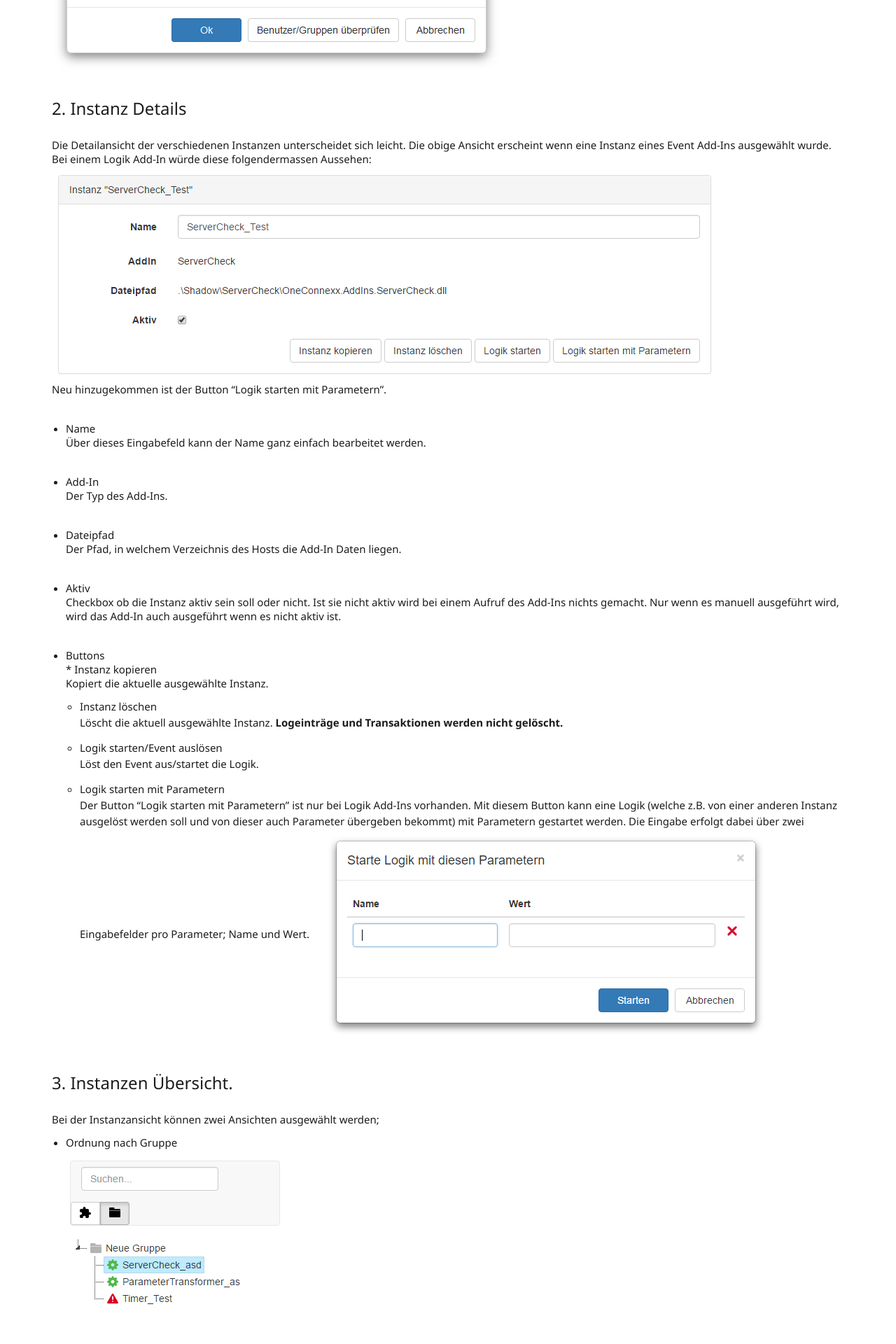
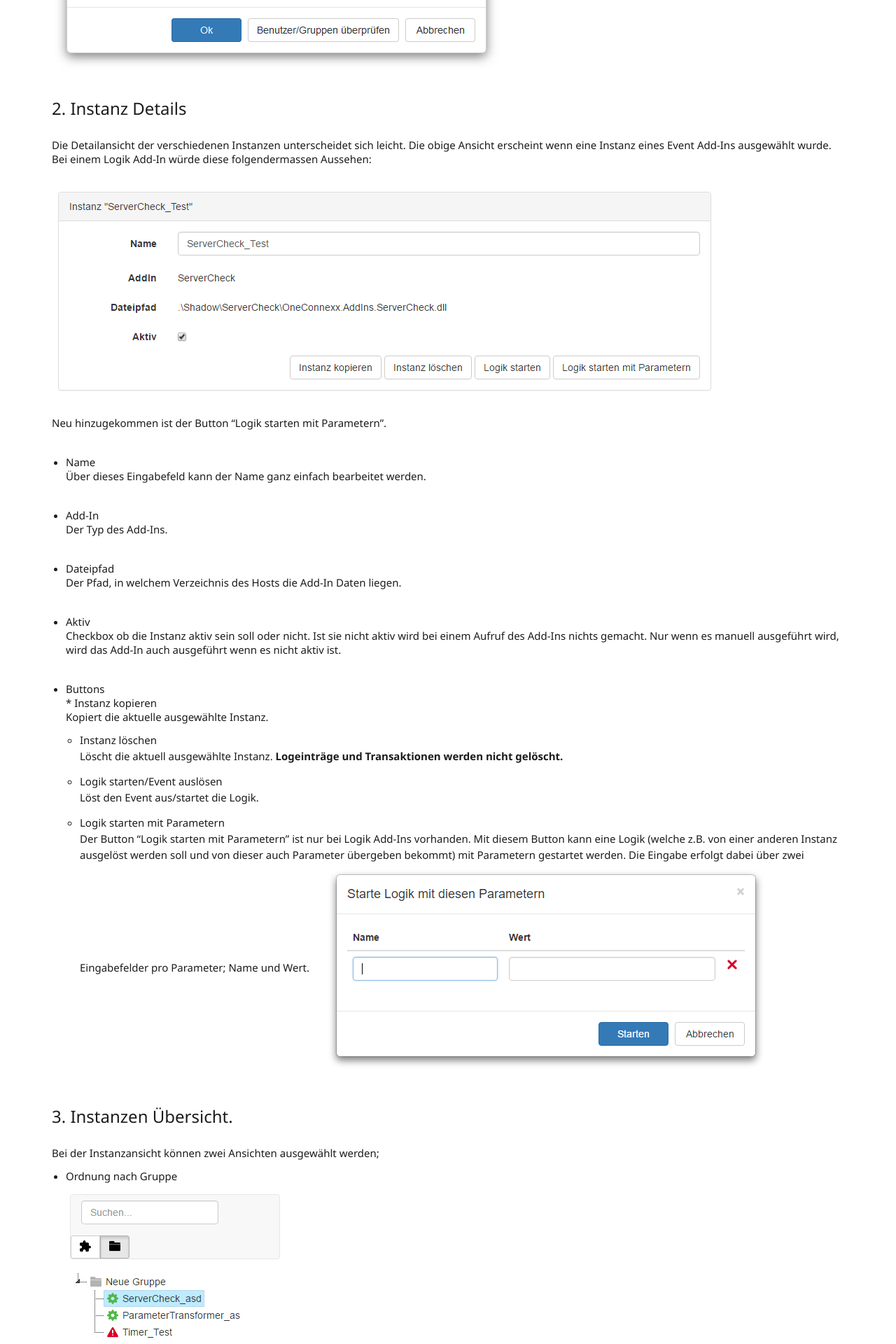
Before and after one commit to primesoft-group/oneconnexx-docs, a Jekyll site: the page built from _pages/webclient/de/konfiguration.md, in a window 1280 px wide. Shown: the part 3156-5076 px from the top of the page at 70% size. Built offline with Jekyll 4.4.1, drawn with Linux system fonts in a browser that asks for light colours; nearby versions of some CDN libraries; some web fonts are replaced.

Commit message:
Update konfiguration.md

```diff
--- a/_pages/webclient/de/konfiguration.md
+++ b/_pages/webclient/de/konfiguration.md
@@ -39,7 +39,9 @@ Die Konfigurationsseite bietet ein Übersicht über alle konfigurierten Add-In I
 
 #### 2. Instanz Details
   Die Detailansicht der verschiedenen Instanzen unterscheidet sich leicht. Die obige Ansicht erscheint wenn eine Instanz eines Event Add-Ins ausgewählt wurde. Bei einem Logik Add-In würde diese folgendermassen Aussehen:
-![X]({{site.baseurl}}/assets/content-images/webclient/de/detailviewlogicaddin.png "Instanz Detail Logik Add-In")<br/>
+
+![X]({{site.baseurl}}/assets/content-images/webclient/de/detailviewlogicaddin.png "Instanz Detail Logik Add-In")
+
   Neu hinzugekommen ist der Button "Logik starten mit Parametern".
 
   * Name
```
